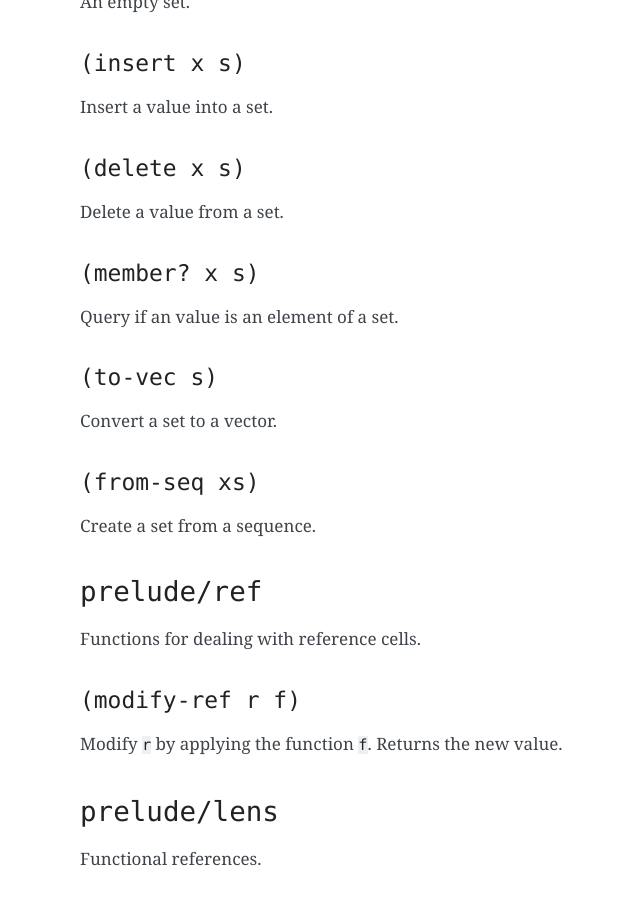
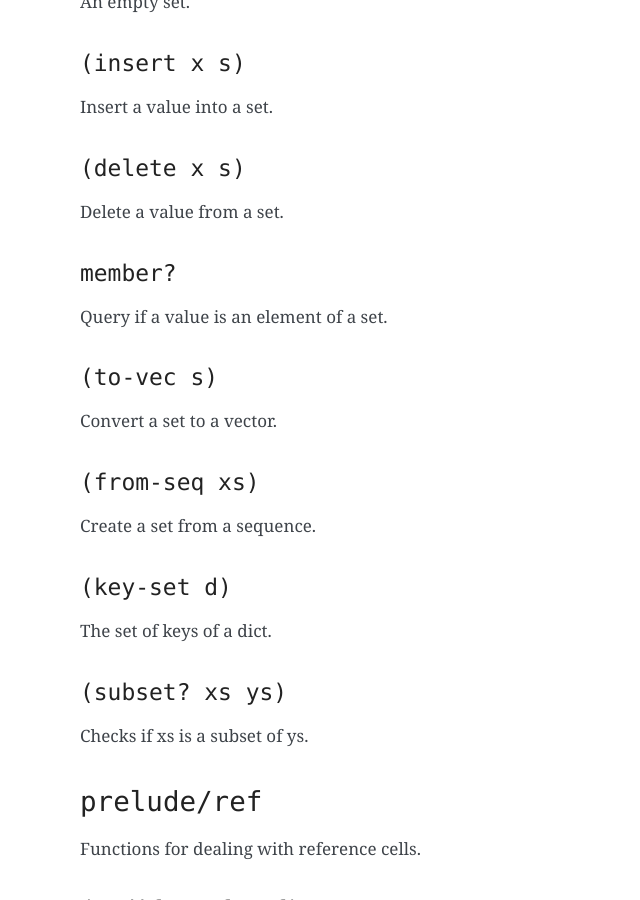
Before and after one commit to radicle-dev/radicle-alpha, a Sphinx documentation site: the page built from docs/source/reference.rst, in a window 1280 px wide and 900 px high, scrolled down 17783 px. Shown: the whole window, without its empty margins (340-980 px from the left). Built offline with Sphinx 7.4.7, drawn with Linux system fonts in a browser that asks for light colours; pages that are not in the unit, such as notebooks, are missing from menus; some of the changed text lies outside the part shown.

Commit message:
More functions in `prelude/set`.

```diff
--- a/docs/source/reference.rst
+++ b/docs/source/reference.rst
@@ -857,10 +857,10 @@ Insert a value into a set.
 
 Delete a value from a set.
 
-``(member? x s)``
-~~~~~~~~~~~~~~~~~
+``member?``
+~~~~~~~~~~~
 
-Query if an value is an element of a set.
+Query if a value is an element of a set.
 
 ``(to-vec s)``
 ~~~~~~~~~~~~~~
@@ -871,6 +871,16 @@ Convert a set to a vector.
 ~~~~~~~~~~~~~~~~~
 
 Create a set from a sequence.
+
+``(key-set d)``
+~~~~~~~~~~~~~~~
+
+The set of keys of a dict.
+
+``(subset? xs ys)``
+~~~~~~~~~~~~~~~~~~~
+
+Checks if xs is a subset of ys.
 
 ``prelude/ref``
 ---------------
```
Also changed, not shown: 1 other file.
